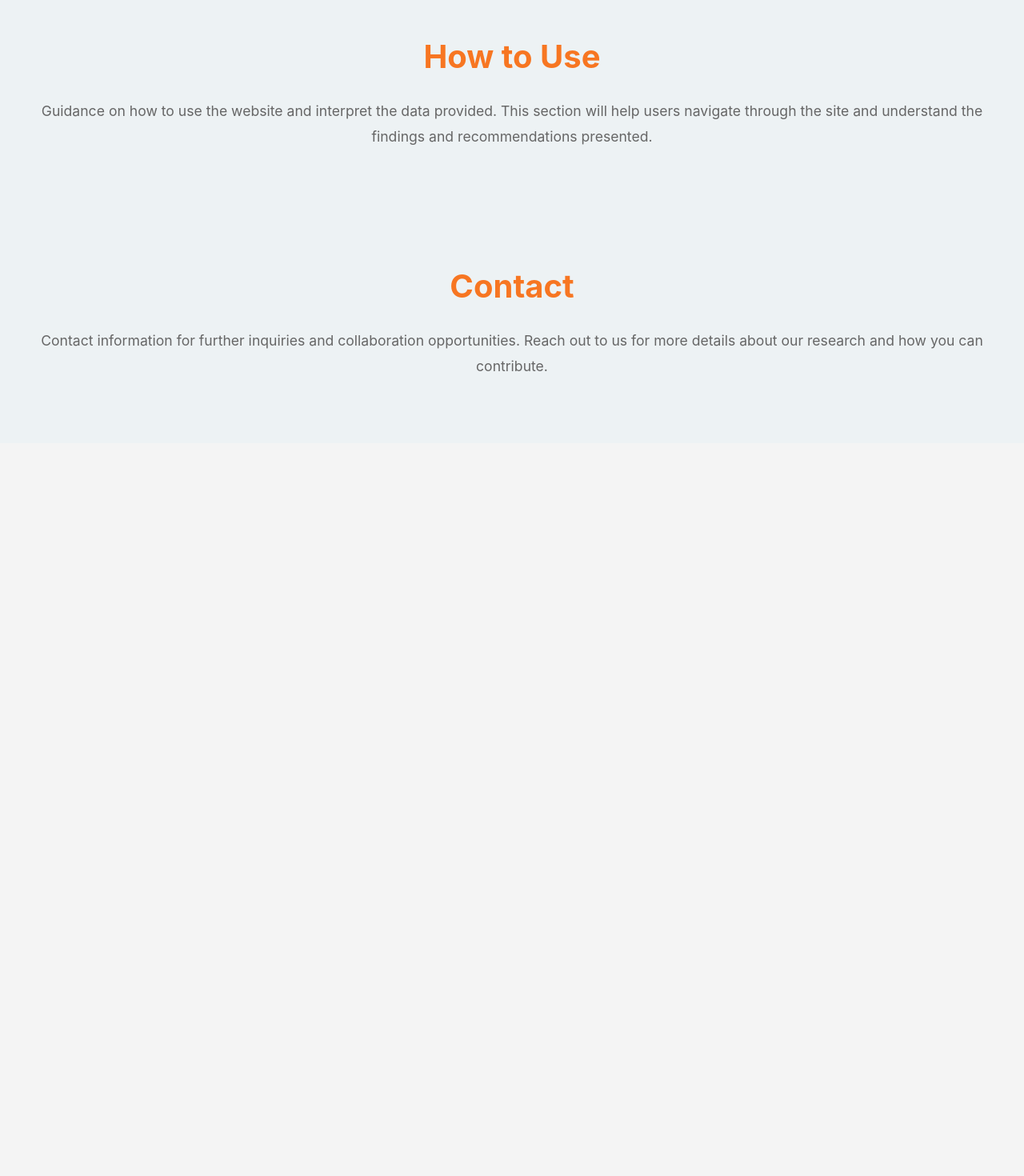
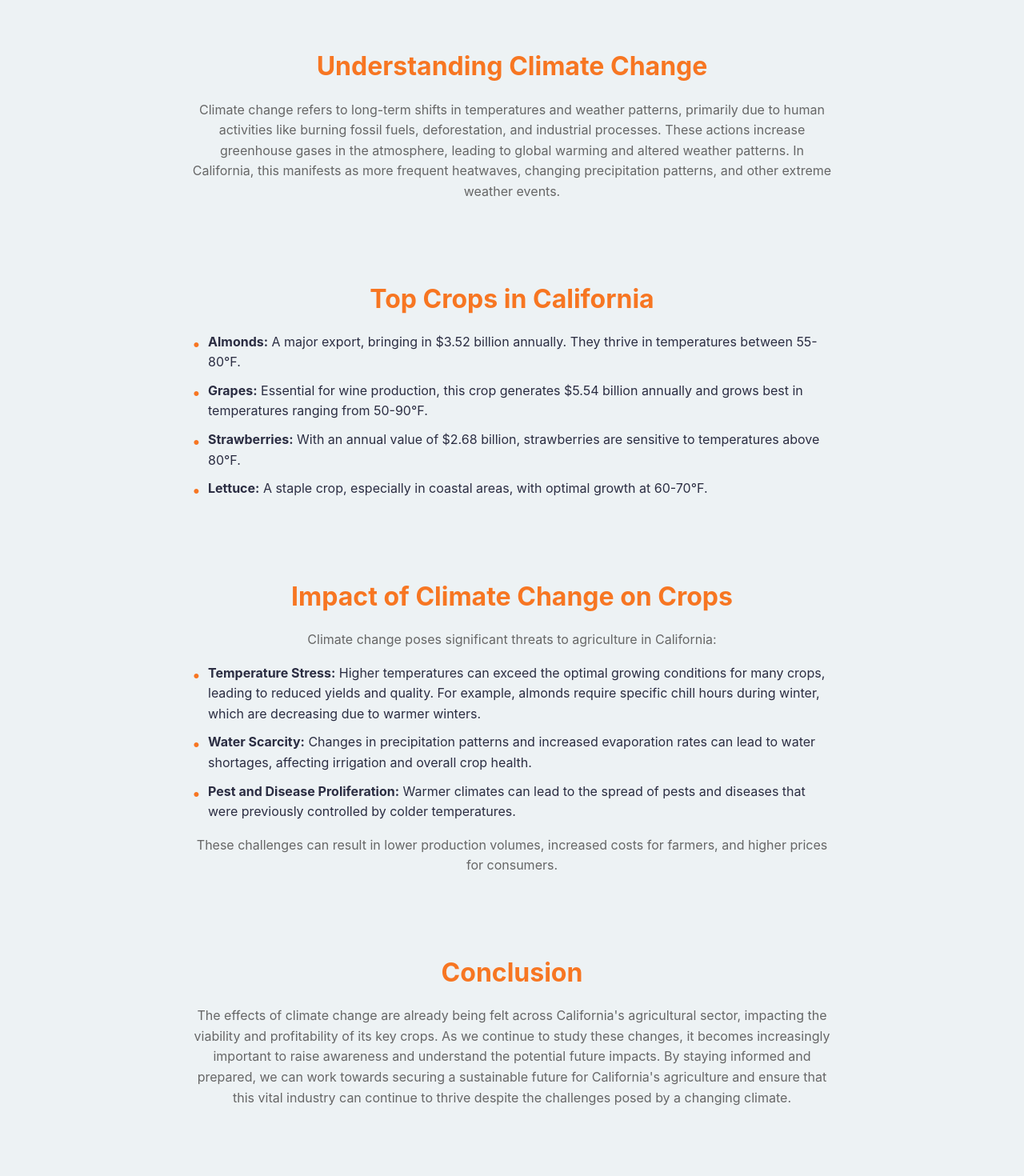
Before and after one commit to DatsIsaiah/FactsClimateChange, a React (Create React App) app in the folder climate-change-project/: page / in a window 1280 px wide. Shown: the part 1140-2610 px from the top of the page at 80% size. Before the commit the page ends 1694 px from the top, so only its background shows below. Built offline with nearby package versions, Linux system fonts and the light colour scheme; the HTML template or start-up script is replaced by a standard one.

Commit message:
Home page finished

```diff
--- a/climate-change-project/src/pages/Home.css
+++ b/climate-change-project/src/pages/Home.css
@@ -4,12 +4,13 @@ body, html {
   height: 100%;
   font-family: 'Roboto', sans-serif;
   scroll-behavior: smooth;
-  color: #fff;
-  background-color: #2b2d42; /* Dark blue-gray */
+  color: #2b2d42; /* Dark blue-gray for text */
+  background-color: #edf2f4; /* Light gray for the background */
 }
 
 .home {
   overflow-x: hidden;
+  background-color: #edf2f4;
 }
 
 .intro-section {
@@ -28,6 +29,8 @@ body, html {
   padding: 40px;
   border-radius: 10px;
   text-align: center;
+  max-width: 800px;
+  margin: auto; /* Center content */
 }
 
 .intro-content h1 {
@@ -60,23 +63,47 @@ body, html {
 }
 
 .content-section {
-  padding: 60px 20px;
+  padding: 40px 20px;
   background-color: #edf2f4; /* Light gray */
   color: #2b2d42; /* Dark blue-gray */
   text-align: center;
+  max-width: 800px; /* Set a max-width */
+  margin: auto; /* Center content */
 }
 
 .content-section h2 {
   margin-top: 0;
-  margin-bottom: 20px;
-  font-size: 2.5em;
+  margin-bottom: 15px; /* Reduced margin-bottom */
+  font-size: 2em; /* Slightly smaller font size */
   color: #f77622; /* Warm orange */
 }
 
 .content-section p {
-  font-size: 1.1em;
-  line-height: 1.8;
-  margin-bottom: 20px;
+  font-size: 1em; /* Slightly smaller font size */
+  line-height: 1.6; /* Reduced line-height */
+  margin-bottom: 15px; /* Reduced margin-bottom */
+}
+
+.content-section ul {
+  list-style-type: none; /* Remove default bullets */
+  padding-left: 0; /* Remove padding */
+  text-align: left; /* Align text to the left */
+}
+
+.content-section ul li {
+  position: relative;
+  padding-left: 20px; /* Add space for custom bullets */
+  margin-bottom: 10px; /* Reduce spacing between list items */
+}
+
+.content-section ul li::before {
+  content: '•'; /* Custom bullet */
+  position: absolute;
+  left: 0;
+  top: 0;
+  color: #f77622; /* Bullet color matching theme */
+  font-size: 1.2em;
+  line-height: 1.6; /* Align with text */
 }
 
 @media (max-width: 768px) {
@@ -92,4 +119,8 @@ body, html {
   .navbar ul li {
     margin: 10px 0;
   }
+
+  .content-section {
+    padding: 20px; /* Adjust padding for smaller screens */
+  }
 }
--- a/climate-change-project/src/pages/Home.js
+++ b/climate-change-project/src/pages/Home.js
@@ -1,5 +1,7 @@
+// src/pages/Home.js
 import React, { useEffect } from 'react';
-import NavBar from '../components/NavBar'; // Import the NavBar component
+import { Link } from 'react-router-dom'; // Import Link from react-router-dom
+import NavBar from '../components/NavBar';
 import './Home.css';
 
 function Home() {
@@ -34,16 +36,46 @@ function Home() {
       <section id="about" className="content-section">
         <h2>About the Project</h2>
         <p>This research investigates the effects of climate change on crop production in California, focusing on specific crops, regional climate changes, and future projections. Our study covers various aspects such as the economic impacts, sustainability issues, and possible adaptation strategies for different regions.</p>
+        <p>Hello! I'm Isaiah Ramos, a dedicated researcher at the University of California, working with FACTS to explore the effects of climate change on California's agricultural sector. My research focuses on understanding how changing weather patterns impact key crops like almonds, grapes, strawberries, and lettuce, and what this means for the future of farming in the state.</p>
+      </section>
+
+      <section id="climate-change" className="content-section">
+        <h2>Understanding Climate Change</h2>
+        <p>Climate change refers to long-term shifts in temperatures and weather patterns, primarily due to human activities like burning fossil fuels, deforestation, and industrial processes. These actions increase greenhouse gases in the atmosphere, leading to global warming and altered weather patterns. In California, this manifests as more frequent heatwaves, changing precipitation patterns, and other extreme weather events.</p>
+      </section>
+
+      <section id="top-crops" className="content-section">
+        <h2>Top Crops in California</h2>
+        <ul>
+          <li><strong>Almonds:</strong> A major export, bringing in $3.52 billion annually. They thrive in temperatures between 55-80°F.</li>
+          <li><strong>Grapes:</strong> Essential for wine production, this crop generates $5.54 billion annually and grows best in temperatures ranging from 50-90°F.</li>
+          <li><strong>Strawberries:</strong> With an annual value of $2.68 billion, strawberries are sensitive to temperatures above 80°F.</li>
+          <li><strong>Lettuce:</strong> A staple crop, especially in coastal areas, with optimal growth at 60-70°F.</li>
+        </ul>
+      </section>
+
+      <section id="impact" className="content-section">
+        <h2>Impact of Climate Change on Crops</h2>
+        <p>Climate change poses significant threats to agriculture in California:</p>
+        <ul>
+          <li><strong>Temperature Stress:</strong> Higher temperatures can exceed the optimal growing conditions for many crops, leading to reduced yields and quality. For example, almonds require specific chill hours during winter, which are decreasing due to warmer winters.</li>
+          <li><strong>Water Scarcity:</strong> Changes in precipitation patterns and increased evaporation rates can lead to water shortages, affecting irrigation and overall crop health.</li>
+          <li><strong>Pest and Disease Proliferation:</strong> Warmer climates can lead to the spread of pests and diseases that were previously controlled by colder temperatures.</li>
+        </ul>
+        <p>These challenges can result in lower production volumes, increased costs for farmers, and higher prices for consumers.</p>
+      </section>
+
+      <section id="conclusion" className="content-section">
+        <h2>Conclusion</h2>
+        <p>The effects of climate change are already being felt across California's agricultural sector, impacting the viability and profitability of its key crops. As we continue to study these changes, it becomes increasingly important to raise awareness and understand the potential future impacts. By staying informed and prepared, we can work towards securing a sustainable future for California's agriculture and ensure that this vital industry can continue to thrive despite the challenges posed by a changing climate.</p>
       </section>
 
       <section id="how-to-use" className="content-section">
-        <h2>How to Use</h2>
-        <p>Guidance on how to use the website and interpret the data provided. This section will help users navigate through the site and understand the findings and recommendations presented.</p>
-      </section>
-
-      <section id="contact" className="content-section">
-        <h2>Contact</h2>
-        <p>Contact information for further inquiries and collaboration opportunities. Reach out to us for more details about our research and how you can contribute.</p>
+        <h2>How to Use Our Platform</h2>
+        <p><strong>Search by County:</strong> Enter your county to see detailed climate and agricultural data specific to your area.</p>
+        <Link to="/counties" className="explore-button">Search by County</Link> {/* Link to Counties page */}
+        <p><strong>Search by Crop:</strong> Look up specific crops to understand their growing conditions and how they are affected by climate change in different regions.</p>
+        <Link to="/crops" className="explore-button">Search by Crop</Link> {/* Link to Crops page */}
       </section>
     </div>
   );
```
